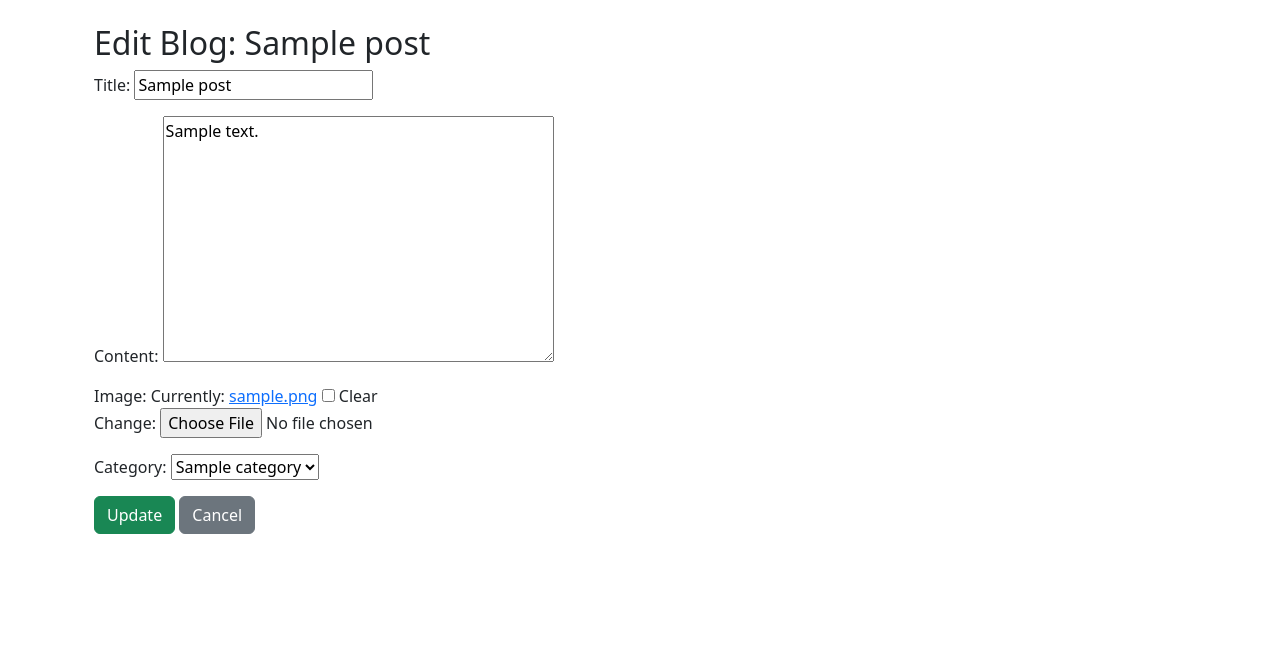
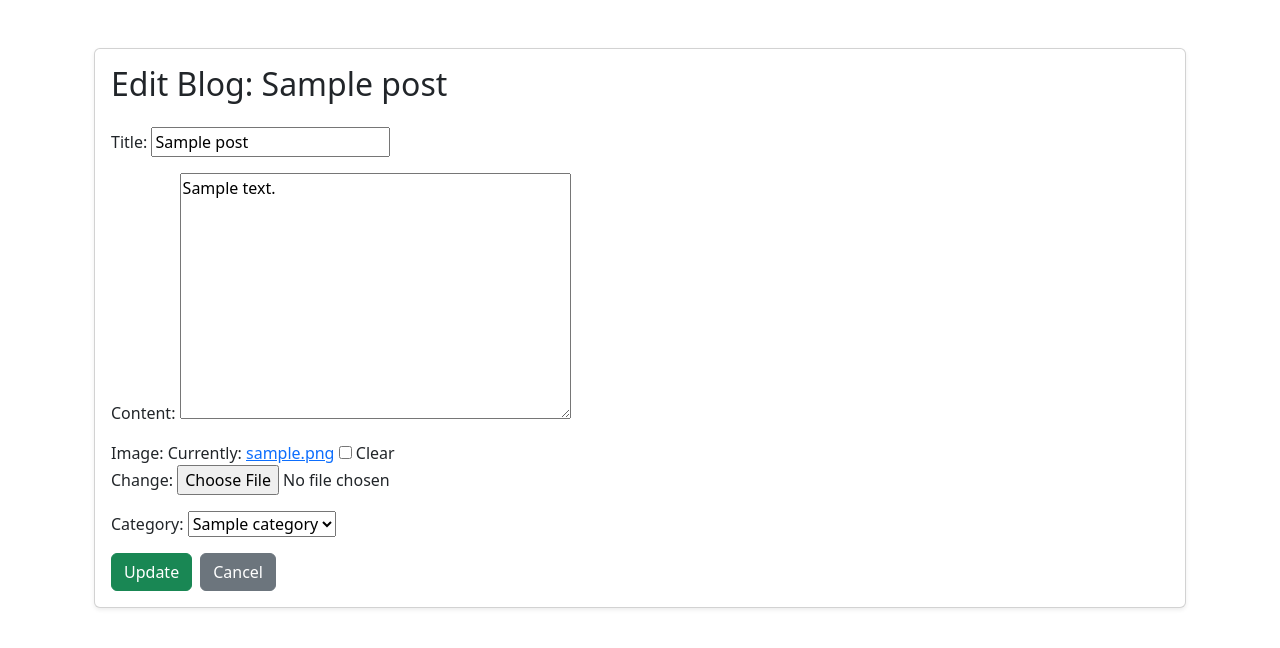
Before and after one commit to Abhisek8895/Ai_Blog_Website, a Django app: a page that uses blog/templates/blog/edit_post.html in a window 1280 px wide. Shown: the part 56-704 px from the top of the page. Run offline with Django 5.2, Linux system fonts and the light colour scheme; a user stored in the database is signed in; tables that the repository leaves empty hold one stand-in row (values such as "Sample post").

Commit message:
Update edit_post page template

```diff
--- a/blog/templates/blog/edit_post.html
+++ b/blog/templates/blog/edit_post.html
@@ -1,13 +1,21 @@
 {% extends "base.html" %}
 
+{% block title %}Edit Blog: {{ post.title }}{% endblock %}
+
 {% block content %}
-<div class="container mt-4">
-  <h2>Edit Blog: {{ post.title }}</h2>
+<div class="container mt-5">
+    <div class="card shadow-sm rounded">
+        <div class="card-body">
+            <h2 class="card-title mb-4">Edit Blog: {{ post.title }}</h2>
             <form method="POST" enctype="multipart/form-data">
                 {% csrf_token %}
                 {{ form.as_p }}
+                <div class="d-flex gap-2 mt-3">
                     <button type="submit" class="btn btn-success">Update</button>
                     <a href="{% url 'post_detail' slug=post.slug %}" class="btn btn-secondary">Cancel</a>
+                </div>
             </form>
         </div>
+    </div>
+</div>
 {% endblock %}
```
Lines whose indentation alone changed are shown as unchanged.
